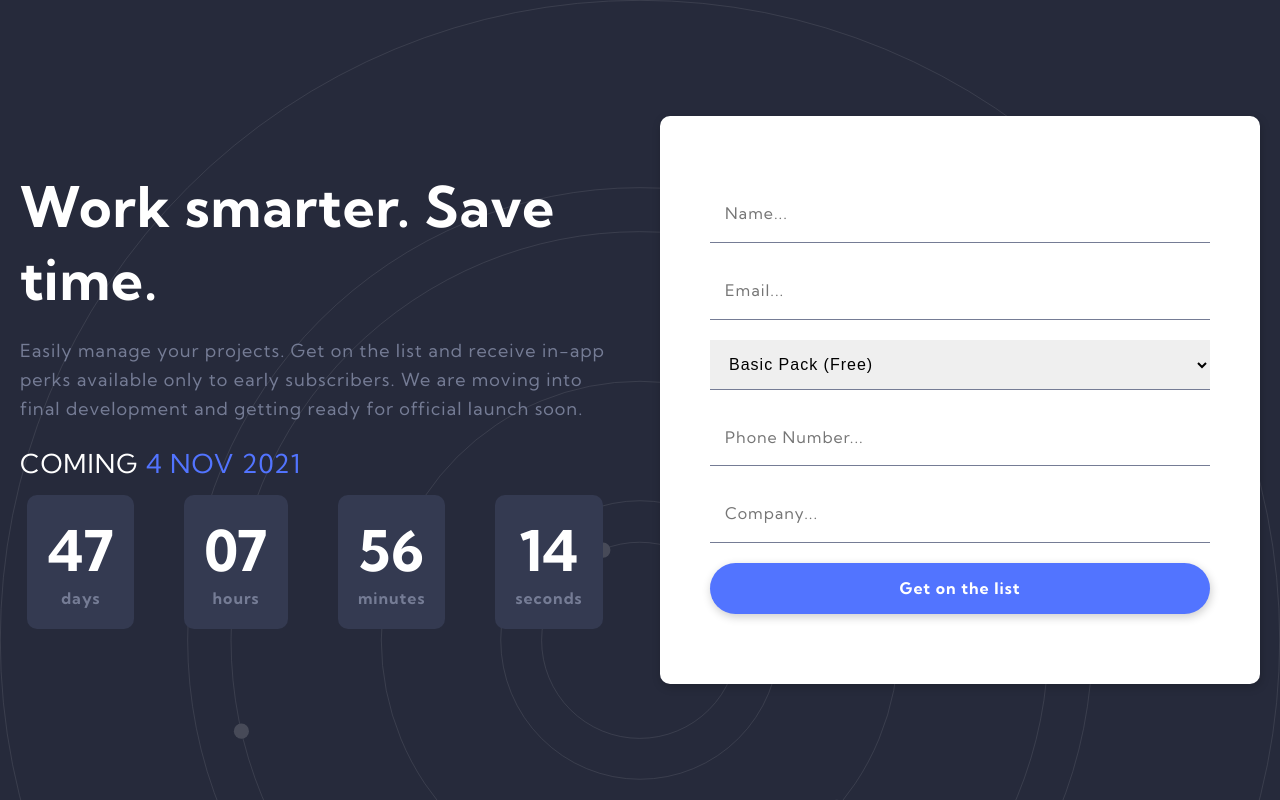
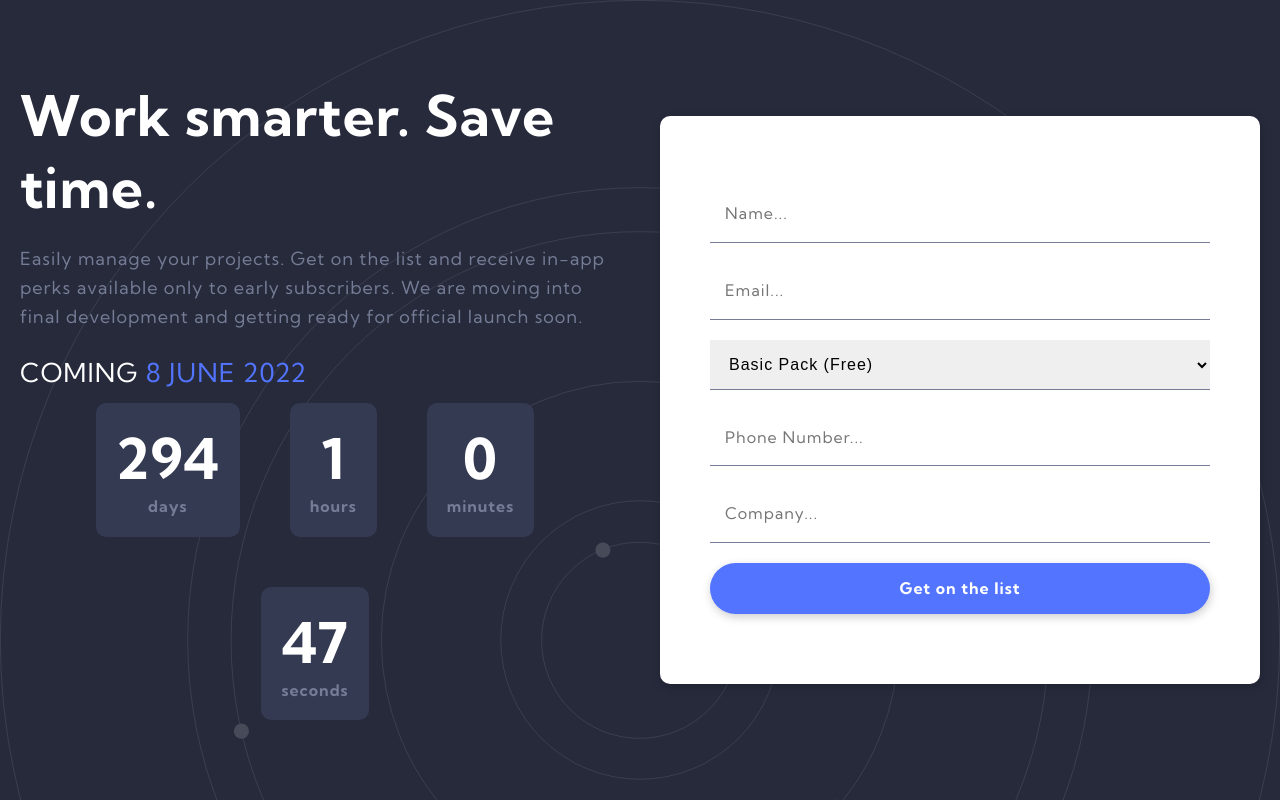
Before and after one commit to freetart/FEM-officelite-coming-soon-site, a React (Create React App) app: page /SignUp in a window 1280 px wide. Built offline with nearby package versions, Linux system fonts and the light colour scheme.

Commit message:
created countdown functionality

```diff
--- a/src/components/Home/Cta.js
+++ b/src/components/Home/Cta.js
@@ -49,7 +49,7 @@ const Cta = () => {
     <Section>
       <Container>
         <img className="cta-bg-pattern" src={bgPattern} alt="" />
-        <Countdown signup={false} />
+        <Countdown />
         <Link to="/SignUp">
           <Button primary>Get Started</Button>
         </Link>
--- a/src/components/Shared/Countdown.js
+++ b/src/components/Shared/Countdown.js
@@ -1,3 +1,4 @@
+import { useState, useEffect } from "react";
 import styled from "styled-components";
 import { textStyles } from "../../abstracts/Mixins";
 import Count from "./Count";
@@ -32,17 +33,46 @@ const Container = styled.div`
 `;
 
 const Countdown = () => {
+  const [time, setTime] = useState(
+    new Date("June 8, 2022 00:00:00").getTime() || 0
+  );
+
+  // get future date & current date
+  const now = new Date().getTime();
+  const gap = time - now;
+
+  // store time values
+  const second = 1000;
+  const minute = second * 60;
+  const hour = minute * 60;
+  const day = hour * 24;
+
+  // calculate time values
+  const textDay = Math.floor(gap / day);
+  const textHour = Math.floor((gap % day) / hour);
+  const textMinute = Math.floor((gap % hour) / minute);
+  const textSecond = Math.floor((gap % minute) / second);
+
+  // update every second
+  useEffect(() => {
+    const interval = setInterval(() => {
+      setTime(time - 1);
+    }, 1000);
+
+    return () => clearInterval(interval);
+  }, [time]);
+
   return (
     <div>
       <Container>
         <h2 className="countdown-title">
-          Coming <span className="countdown-time">4 Nov 2021</span>
+          Coming <span className="countdown-time">8 June 2022</span>
         </h2>
         <div className="countdown">
-          <Count number="47" time="days" />
-          <Count number="07" time="hours" />
-          <Count number="56" time="minutes" />
-          <Count number="14" time="seconds" />
+          <Count number={textDay} time="days" />
+          <Count number={textHour} time="hours" />
+          <Count number={textMinute} time="minutes" />
+          <Count number={textSecond} time="seconds" />
         </div>
       </Container>
     </div>
```
Also changed, not shown: 1 other file (tests, documents, lock files or other folders).
